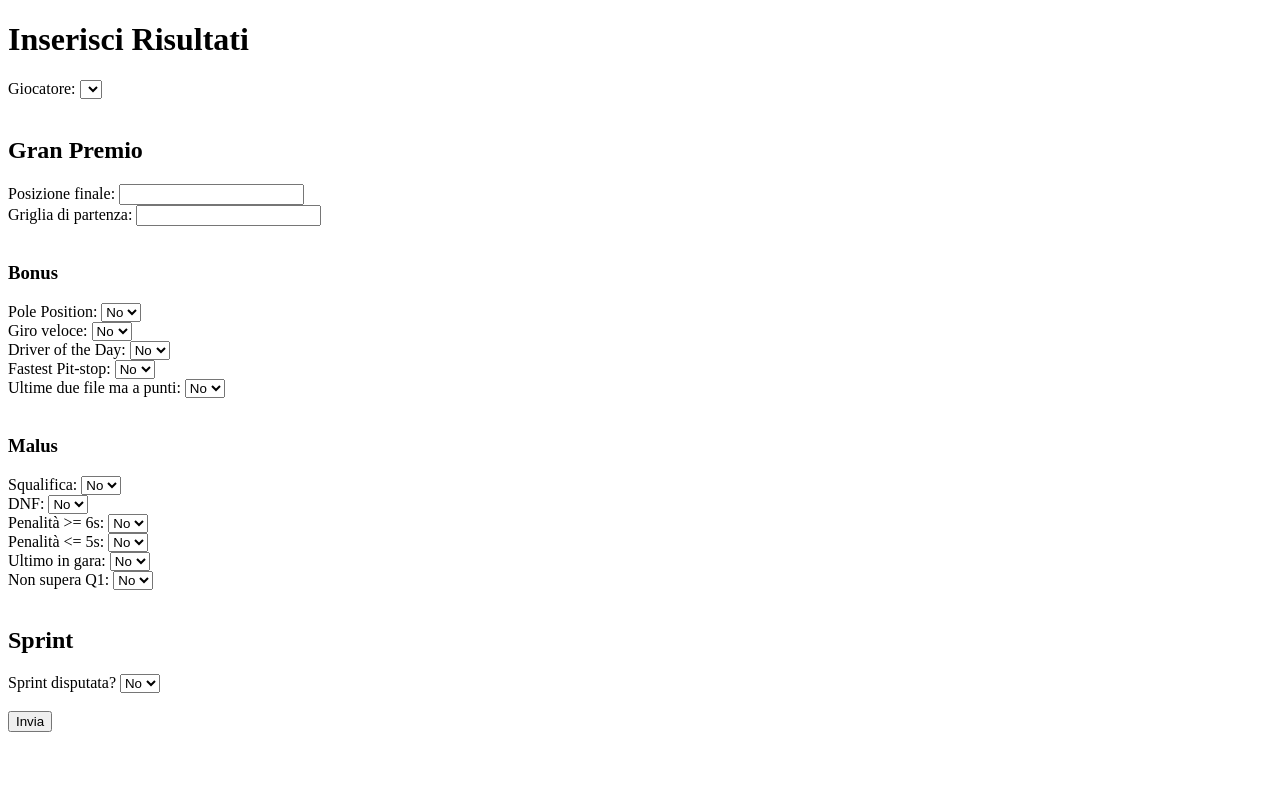
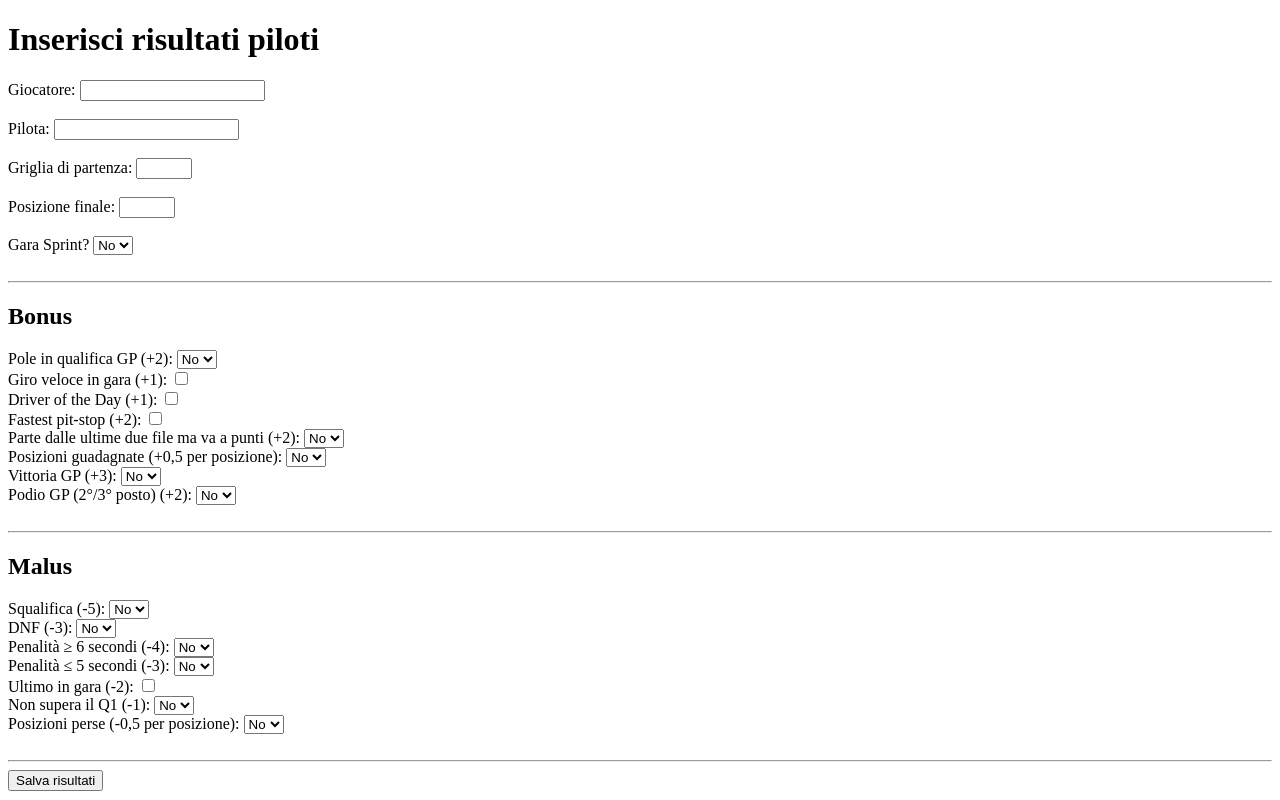
Before and after one commit to gioambro/Fanta-f-1, a Flask app: page /inserisci in a window 1280 px wide. Run offline with Flask 3, Linux system fonts and the light colour scheme; lists and menus that the app fills with data are empty.

Commit message:
Update inserisci.html

```diff
--- a/templates/inserisci.html
+++ b/templates/inserisci.html
@@ -1,86 +1,160 @@
 <!DOCTYPE html>
 <html lang="it">
 <head>
-    <meta charset="UTF-8">
-    <title>Inserisci Risultati</title>
-    <script>
-        function toggleSprint() {
-            let sprint = document.getElementById("sprint");
-            let div = document.getElementById("sprint_pos");
-            div.style.display = sprint.value === "si" ? "block" : "none";
-        }
-    </script>
+  <meta charset="UTF-8">
+  <title>Inserisci Risultati</title>
 </head>
 <body>
-    <h1>Inserisci Risultati</h1>
-    <form method="post">
-        <label>Giocatore:</label>
-        <select name="giocatore">
-            {% for g in giocatori %}
-                <option value="{{ g }}">{{ g }}</option>
-            {% endfor %}
-        </select><br><br>
+  <h1>Inserisci risultati piloti</h1>
+  <form action="/salva" method="post">
+    <label>Giocatore:</label>
+    <input type="text" name="giocatore" required><br><br>
 
-        <h2>Gran Premio</h2>
-        <label>Posizione finale:</label>
-        <input type="number" name="posizione_finale" required><br>
+    <label>Pilota:</label>
+    <input type="text" name="pilota" required><br><br>
 
-        <label>Griglia di partenza:</label>
-        <input type="number" name="griglia" required><br><br>
+    <label>Griglia di partenza:</label>
+    <input type="number" name="griglia" min="1" max="20"><br><br>
 
-        <h3>Bonus</h3>
-        <label>Pole Position:</label>
-        <select name="pole"><option value="no">No</option><option value="si">Si</option></select><br>
+    <label>Posizione finale:</label>
+    <input type="number" name="posizione" min="1" max="20"><br><br>
 
-        <label>Giro veloce:</label>
-        <select name="giro_veloce"><option value="no">No</option><option value="si">Si</option></select><br>
+    <!-- Sprint -->
+    <label>Gara Sprint?</label>
+    <select name="sprint" id="sprint" onchange="toggleSprint()">
+      <option value="no">No</option>
+      <option value="si">Sì</option>
+    </select>
+    <br>
 
-        <label>Driver of the Day:</label>
-        <select name="driver_day"><option value="no">No</option><option value="si">Si</option></select><br>
+    <div id="sprint_pos_div" style="display:none;">
+      <label>Posizione Sprint:</label>
+      <select name="sprint_pos">
+        <option value="">-- Seleziona --</option>
+        <option value="1">1 (8 pt)</option>
+        <option value="2">2 (7 pt)</option>
+        <option value="3">3 (6 pt)</option>
+        <option value="4">4 (5 pt)</option>
+        <option value="5">5 (4 pt)</option>
+        <option value="6">6 (3 pt)</option>
+        <option value="7">7 (2 pt)</option>
+        <option value="8">8 (1 pt)</option>
+      </select>
+    </div>
+    <br><hr>
 
-        <label>Fastest Pit-stop:</label>
-        <select name="pit_stop"><option value="no">No</option><option value="si">Si</option></select><br>
+    <h2>Bonus</h2>
 
-        <label>Ultime due file ma a punti:</label>
-        <select name="ultime_file"><option value="no">No</option><option value="si">Si</option></select><br><br>
+    <label>Pole in qualifica GP (+2):</label>
+    <select name="pole">
+      <option value="no">No</option>
+      <option value="si">Sì</option>
+    </select><br>
 
-        <h3>Malus</h3>
-        <label>Squalifica:</label>
-        <select name="squalifica"><option value="no">No</option><option value="si">Si</option></select><br>
+    <label>Giro veloce in gara (+1):</label>
+    <input type="checkbox" name="fastest_lap" class="fastest_lap"><br>
 
-        <label>DNF:</label>
-        <select name="dnf"><option value="no">No</option><option value="si">Si</option></select><br>
+    <label>Driver of the Day (+1):</label>
+    <input type="checkbox" name="driver_day" class="driver_day"><br>
 
-        <label>Penalità >= 6s:</label>
-        <select name="penalita6"><option value="no">No</option><option value="si">Si</option></select><br>
+    <label>Fastest pit-stop (+2):</label>
+    <input type="checkbox" name="fastest_pit" class="fastest_pit"><br>
 
-        <label>Penalità <= 5s:</label>
-        <select name="penalita5"><option value="no">No</option><option value="si">Si</option></select><br>
+    <label>Parte dalle ultime due file ma va a punti (+2):</label>
+    <select name="rimonta">
+      <option value="no">No</option>
+      <option value="si">Sì</option>
+    </select><br>
 
-        <label>Ultimo in gara:</label>
-        <select name="ultimo"><option value="no">No</option><option value="si">Si</option></select><br>
+    <label>Posizioni guadagnate (+0,5 per posizione):</label>
+    <select name="pos_guadagnate">
+      <option value="no">No</option>
+      <option value="si">Sì</option>
+    </select><br>
 
-        <label>Non supera Q1:</label>
-        <select name="no_q1"><option value="no">No</option><option value="si">Si</option></select><br><br>
+    <label>Vittoria GP (+3):</label>
+    <select name="vittoria">
+      <option value="no">No</option>
+      <option value="si">Sì</option>
+    </select><br>
 
-        <h2>Sprint</h2>
-        <label>Sprint disputata?</label>
-        <select id="sprint" name="sprint" onchange="toggleSprint()">
-            <option value="no">No</option>
-            <option value="si">Si</option>
-        </select><br><br>
+    <label>Podio GP (2°/3° posto) (+2):</label>
+    <select name="podio">
+      <option value="no">No</option>
+      <option value="si">Sì</option>
+    </select><br>
 
-        <div id="sprint_pos" style="display:none;">
-            <label>Posizione Sprint:</label>
-            <select name="posizione_sprint">
-                <option value="">--</option>
-                {% for i in range(1,9) %}
-                <option value="{{ i }}">{{ i }}</option>
-                {% endfor %}
-            </select><br><br>
-        </div>
+    <br><hr>
+    <h2>Malus</h2>
 
-        <button type="submit">Invia</button>
-    </form>
+    <label>Squalifica (-5):</label>
+    <select name="squalifica">
+      <option value="no">No</option>
+      <option value="si">Sì</option>
+    </select><br>
+
+    <label>DNF (-3):</label>
+    <select name="dnf">
+      <option value="no">No</option>
+      <option value="si">Sì</option>
+    </select><br>
+
+    <label>Penalità ≥ 6 secondi (-4):</label>
+    <select name="pen6">
+      <option value="no">No</option>
+      <option value="si">Sì</option>
+    </select><br>
+
+    <label>Penalità ≤ 5 secondi (-3):</label>
+    <select name="pen5">
+      <option value="no">No</option>
+      <option value="si">Sì</option>
+    </select><br>
+
+    <label>Ultimo in gara (-2):</label>
+    <input type="checkbox" name="last_place" class="last_place"><br>
+
+    <label>Non supera il Q1 (-1):</label>
+    <select name="q1">
+      <option value="no">No</option>
+      <option value="si">Sì</option>
+    </select><br>
+
+    <label>Posizioni perse (-0,5 per posizione):</label>
+    <select name="pos_perse">
+      <option value="no">No</option>
+      <option value="si">Sì</option>
+    </select><br>
+
+    <br><hr>
+    <button type="submit">Salva risultati</button>
+  </form>
+
+  <script>
+  function toggleSprint() {
+    let sprintSelect = document.getElementById("sprint").value;
+    let sprintDiv = document.getElementById("sprint_pos_div");
+    sprintDiv.style.display = (sprintSelect === "si") ? "block" : "none";
+  }
+
+  function enforceUniqueBonus(className, message) {
+    let checkboxes = document.querySelectorAll("." + className);
+    checkboxes.forEach(cb => {
+      cb.addEventListener("change", function() {
+        if (this.checked) {
+          checkboxes.forEach(other => {
+            if (other !== this) other.checked = false;
+          });
+          alert(message);
+        }
+      });
+    });
+  }
+
+  enforceUniqueBonus("driver_day", "⚠️ Driver of the Day può essere assegnato a un solo pilota.");
+  enforceUniqueBonus("fastest_lap", "⚠️ Il giro veloce può essere assegnato a un solo pilota.");
+  enforceUniqueBonus("fastest_pit", "⚠️ Il fastest pit-stop può essere assegnato a un solo pilota.");
+  enforceUniqueBonus("last_place", "⚠️ L'ultimo in gara può essere assegnato a un solo pilota.");
+  </script>
 </body>
 </html>
```
